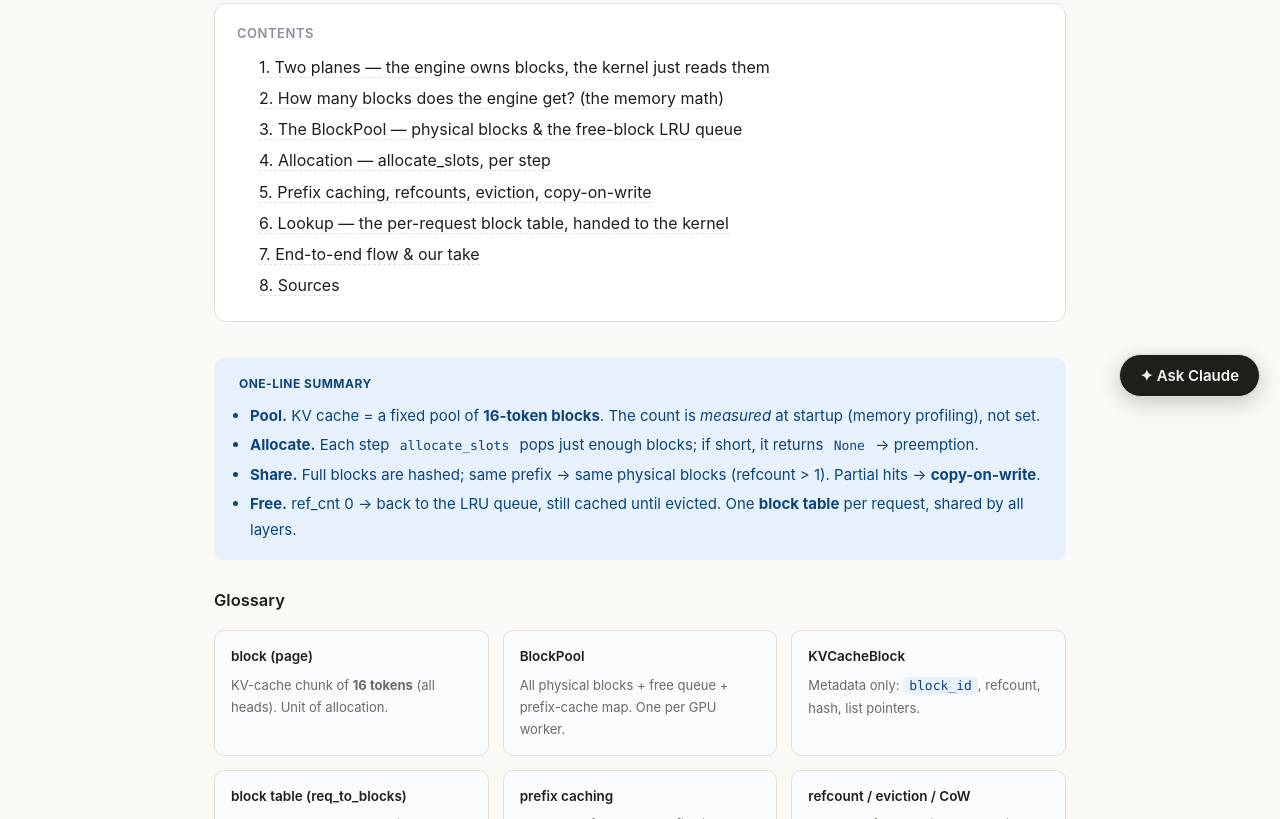
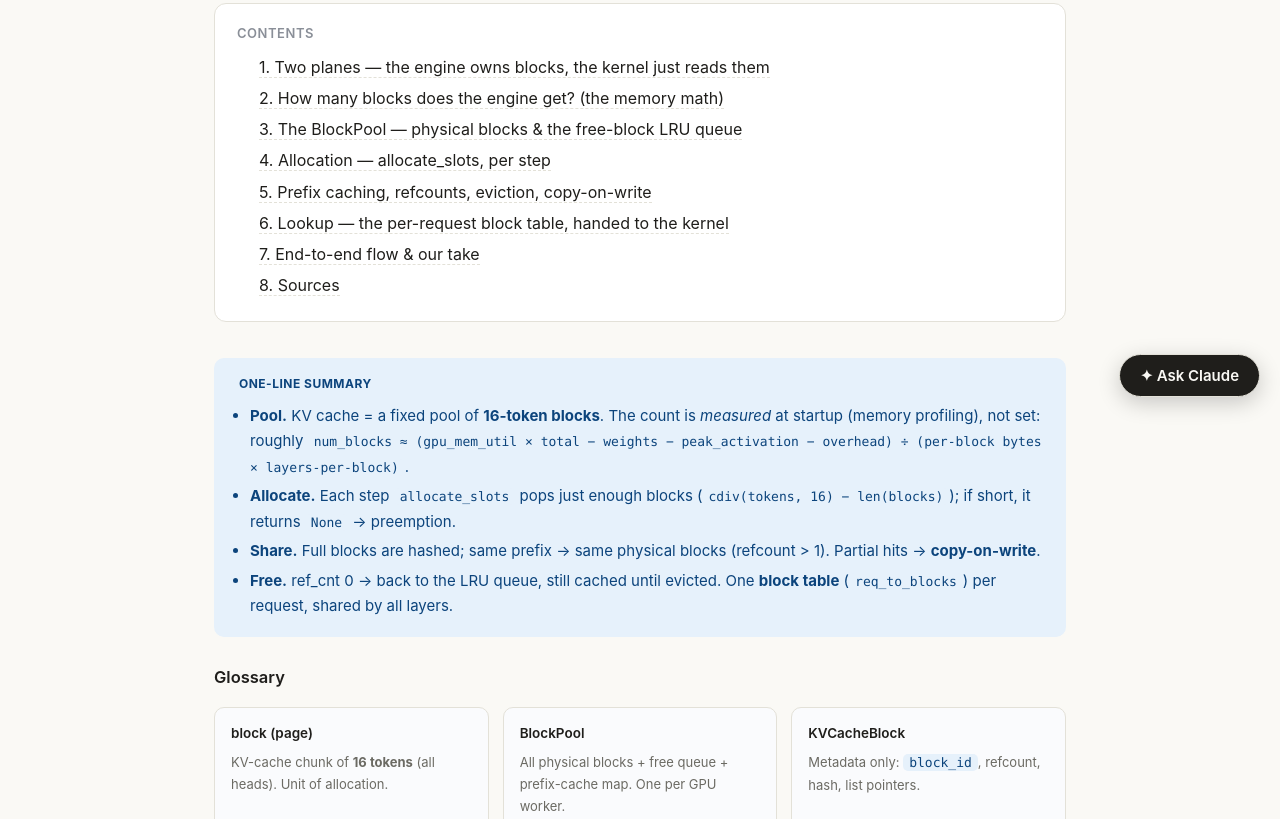
Before and after one commit to HAN-oQo/HAN-oQo.github.io, a plain HTML site: page study/vllm-kv-cache-block-management.html in a window 1280 px wide. Shown: the part 383-1202 px from the top of the page. Drawn offline with Linux system fonts and the light colour scheme.

Commit message:
[polish] study/vllm-kv-cache-block-management: restore formulas and req_to_blocks dropped from summary
Co-Authored-By: Claude Opus 5.5 <noreply@anthropic.com>

```diff
--- a/study/vllm-kv-cache-block-management.html
+++ b/study/vllm-kv-cache-block-management.html
@@ -124,16 +124,16 @@
 <div class="callout c-blue">
   <span class="tag"><span class="en">one-line summary</span><span class="ko">한 줄 요약</span></span>
   <div class="en"><ul>
-    <li><b>Pool.</b> KV cache = a fixed pool of <b>16-token blocks</b>. The count is <i>measured</i> at startup (memory profiling), not set.</li>
-    <li><b>Allocate.</b> Each step <code class="inl">allocate_slots</code> pops just enough blocks; if short, it returns <code class="inl">None</code> → preemption.</li>
+    <li><b>Pool.</b> KV cache = a fixed pool of <b>16-token blocks</b>. The count is <i>measured</i> at startup (memory profiling), not set: roughly <code class="inl">num_blocks ≈ (gpu_mem_util × total − weights − peak_activation − overhead) ÷ (per-block bytes × layers-per-block)</code>.</li>
+    <li><b>Allocate.</b> Each step <code class="inl">allocate_slots</code> pops just enough blocks (<code class="inl">cdiv(tokens, 16) − len(blocks)</code>); if short, it returns <code class="inl">None</code> → preemption.</li>
     <li><b>Share.</b> Full blocks are hashed; same prefix → same physical blocks (refcount &gt; 1). Partial hits → <b>copy-on-write</b>.</li>
-    <li><b>Free.</b> ref_cnt 0 → back to the LRU queue, still cached until evicted. One <b>block table</b> per request, shared by all layers.</li>
+    <li><b>Free.</b> ref_cnt 0 → back to the LRU queue, still cached until evicted. One <b>block table</b> (<code class="inl">req_to_blocks</code>) per request, shared by all layers.</li>
   </ul></div>
   <div class="ko"><ul>
-    <li><b>풀.</b> KV 캐시는 <b>16토큰짜리 block</b>의 고정 풀이다. 개수는 설정이 아니라 시작할 때 <i>측정</i>해서 정한다.</li>
-    <li><b>할당.</b> 스텝마다 <code class="inl">allocate_slots</code>가 필요한 만큼만 꺼낸다. 모자라면 <code class="inl">None</code>을 돌려주고 선점이 일어난다.</li>
+    <li><b>풀.</b> KV 캐시는 <b>16토큰짜리 block</b>의 고정 풀이다. 개수는 설정이 아니라 시작할 때 <i>측정</i>해서 정한다. 대략 <code class="inl">num_blocks ≈ (gpu_mem_util × 전체 − 가중치 − 피크 활성 − 오버헤드) ÷ (block당 바이트 × block당 레이어수)</code>이다.</li>
+    <li><b>할당.</b> 스텝마다 <code class="inl">allocate_slots</code>가 필요한 만큼만(<code class="inl">cdiv(토큰, 16) − len(blocks)</code>) 꺼낸다. 모자라면 <code class="inl">None</code>을 돌려주고 선점이 일어난다.</li>
     <li><b>공유.</b> 꽉 찬 block은 해시해 둔다. prefix가 같으면 같은 물리 block을 같이 쓰고(refcount &gt; 1), 부분 일치면 <b>copy-on-write</b>를 한다.</li>
-    <li><b>반납.</b> ref_cnt가 0이 되면 LRU 큐로 돌아가지만, 축출되기 전까지 캐시로 남는다. <b>block table</b>은 요청마다 하나이고 모든 레이어가 같이 쓴다.</li>
+    <li><b>반납.</b> ref_cnt가 0이 되면 LRU 큐로 돌아가지만, 축출되기 전까지 캐시로 남는다. <b>block table</b>(<code class="inl">req_to_blocks</code>)은 요청마다 하나이고 모든 레이어가 같이 쓴다.</li>
   </ul></div>
 </div>
 
```
